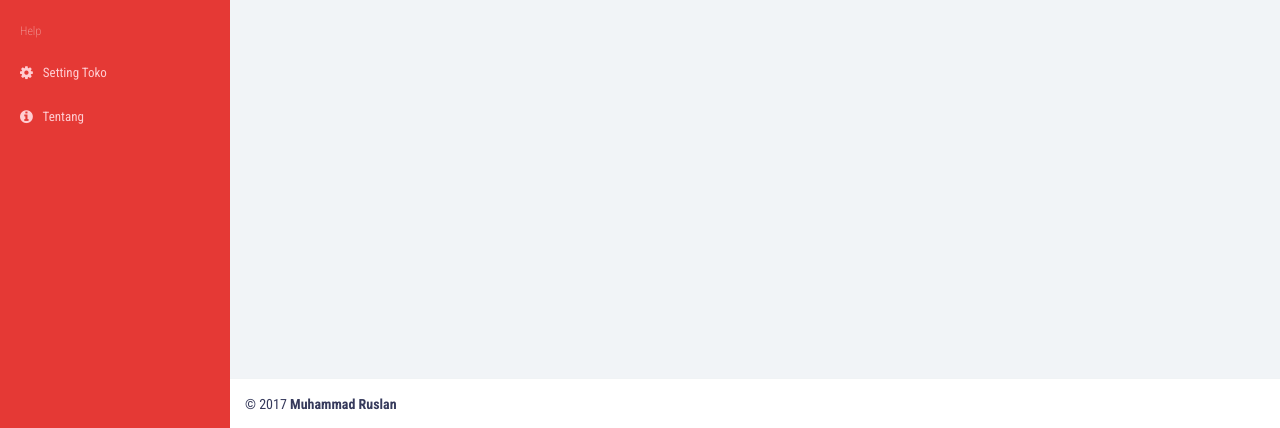
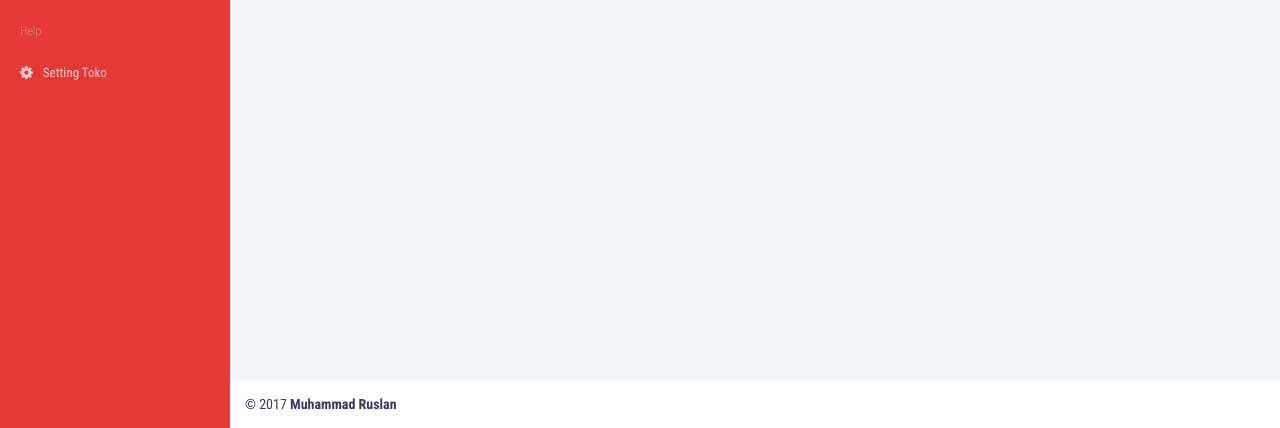
Before and after one commit to saddamalmahali/pos, a Laravel app: page /admin/backup in a window 1280 px wide. Shown: the part 482-910 px from the top of the page. Run offline with Laravel 8, Linux system fonts and the light colour scheme; a user stored in the database is signed in; data comes from the database, SQL or seed files in the repository; settings files or empty folders that the repository lacks are supplied; some libraries are stand-ins or nearby versions.

```diff
--- a/resources/views/layouts/server/sidebar.blade.php
+++ b/resources/views/layouts/server/sidebar.blade.php
@@ -65,10 +65,6 @@
                     <i class="fa fa-gear"></i>
                     <span class="nav-text">Setting Toko</span>
                 </a>
-                <a href="{{url('/admin/laporan/index')}}" >
-                    <i class="fa fa-info-circle"></i>
-                    <span class="nav-text">Tentang</span>
-                </a>
             </li>
         </ul>
 
--- a/routes/web.php
+++ b/routes/web.php
@@ -132,7 +132,6 @@ Route::group(['middleware'=>['auth']], function(){
     Route::post('/admin/laporan/penjualan_barang', 'LaporanController@index_penjualan_barang');
     Route::post('/admin/laporan/penjualan_barang/detile', 'LaporanController@detile_penjualan_barang');
 
-    Route::get('/admin/laporan/index', 'HomeController@tentang_aplikasi');
     Route::get('/admin/setting/index', 'HomeController@setting_index');
     Route::post('/admin/setting/simpan', 'HomeController@simpan_setting');
 });
```
Also changed, not shown: 2 other files.
